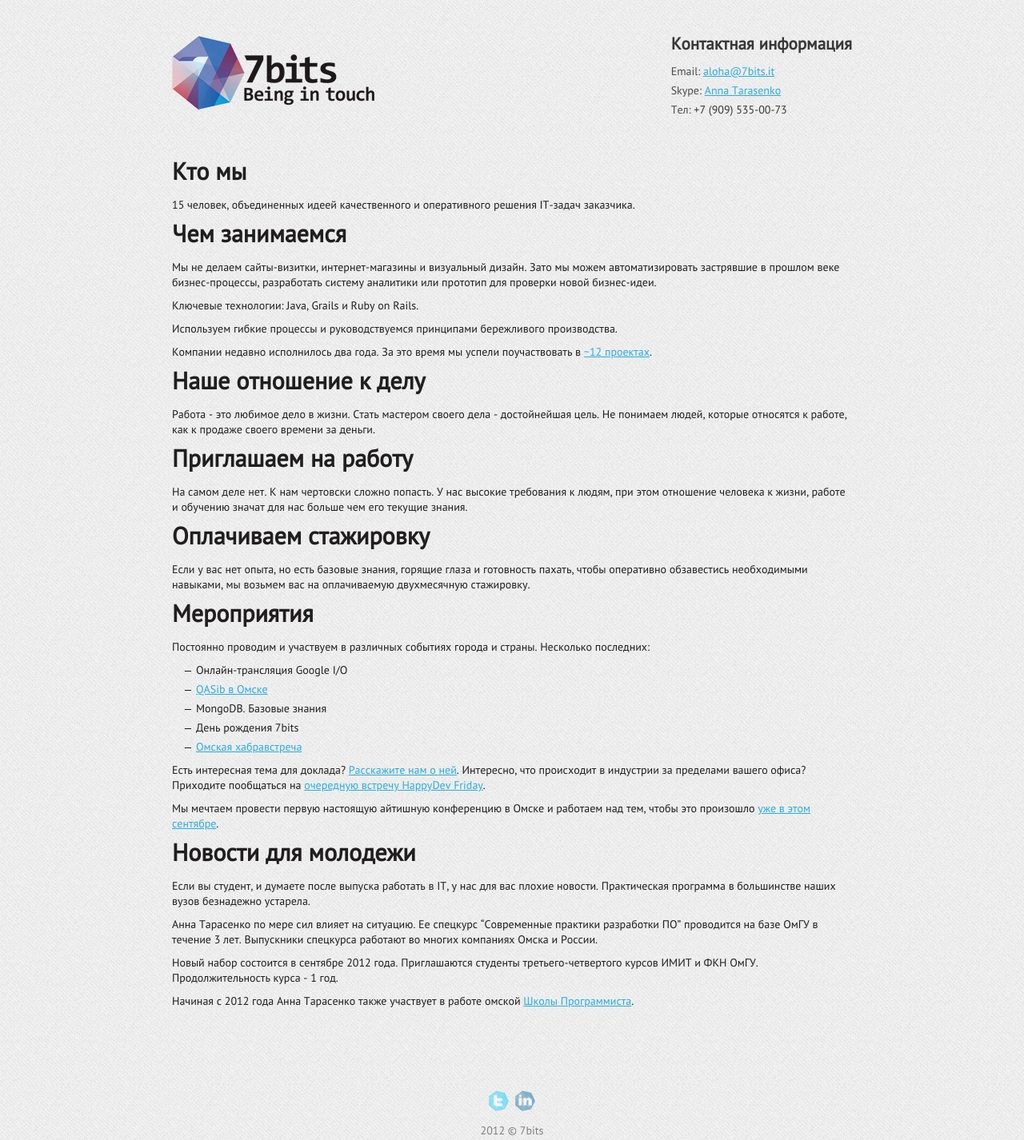
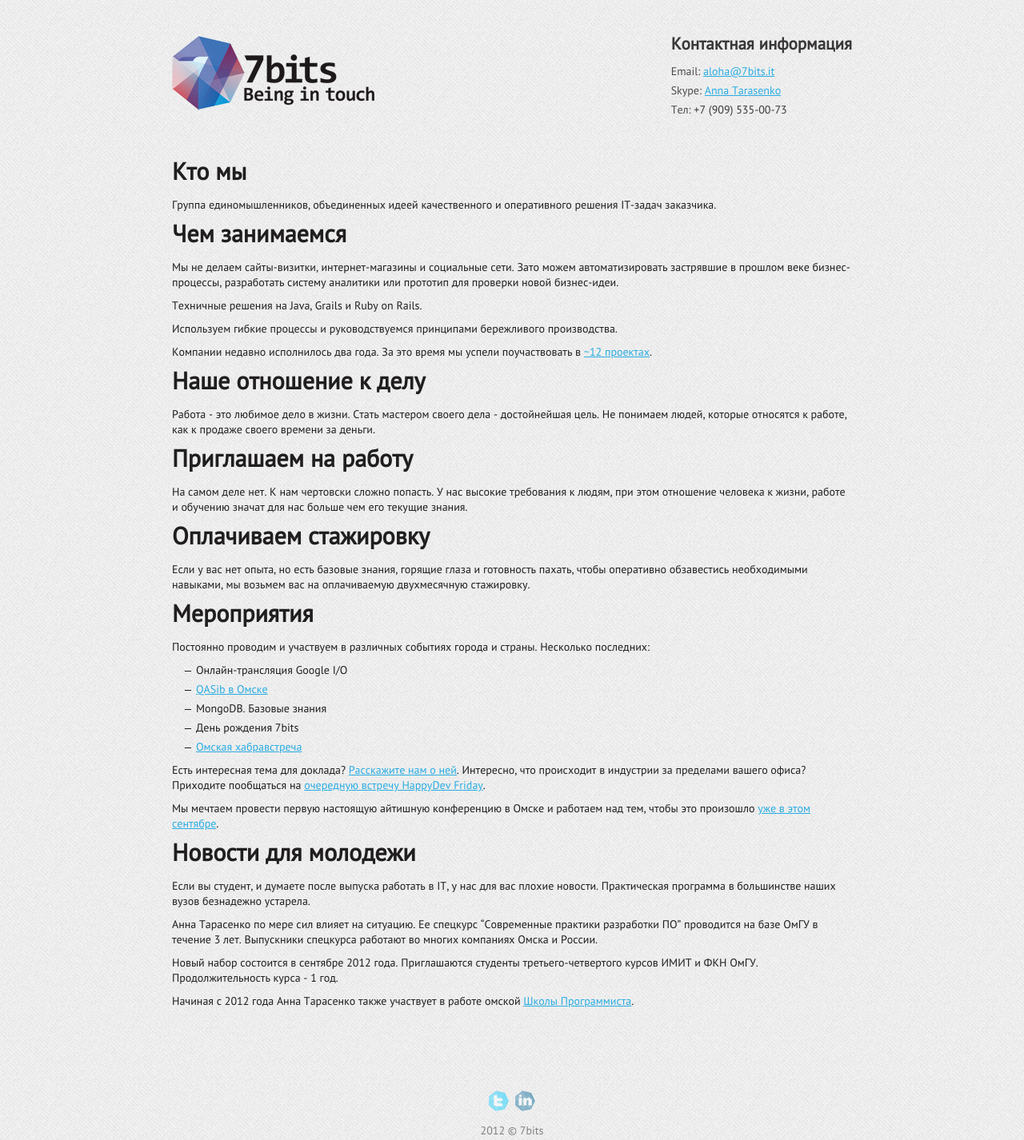
Before and after one commit to AnnieOmsk/7bits, a Jekyll site: the page built from index.md, in a window 1280 px wide. Shown: the whole page at 80% size. Built offline with Jekyll 4.4.1, drawn with Linux system fonts in a browser that asks for light colours; Markdown is read by kramdown in place of the engine named in the settings.

Commit message:
Updated index.md

```diff
--- a/index.md
+++ b/index.md
@@ -3,14 +3,13 @@
 title: Компания
 ---
 #Кто мы
-15 человек, объединенных идеей качественного и оперативного решения IT-задач заказчика.
-
+Группа единомышленников, объединенных идеей качественного и оперативного решения IT-задач заказчика.
 
 #Чем занимаемся
-Мы не делаем сайты-визитки, интернет-магазины и визуальный дизайн.
-Зато мы можем автоматизировать застрявшие в прошлом веке бизнес-процессы, разработать систему аналитики или прототип для проверки новой бизнес-идеи.
+Мы не делаем сайты-визитки, интернет-магазины и социальные сети.
+Зато можем автоматизировать застрявшие в прошлом веке бизнес-процессы, разработать систему аналитики или прототип для проверки новой бизнес-идеи.
 
-Ключевые технологии: Java, Grails и Ruby on Rails.
+Техничные решения на Java, Grails и Ruby on Rails.
 
 Используем гибкие процессы и руководствуемся принципами бережливого производства.
 
```
